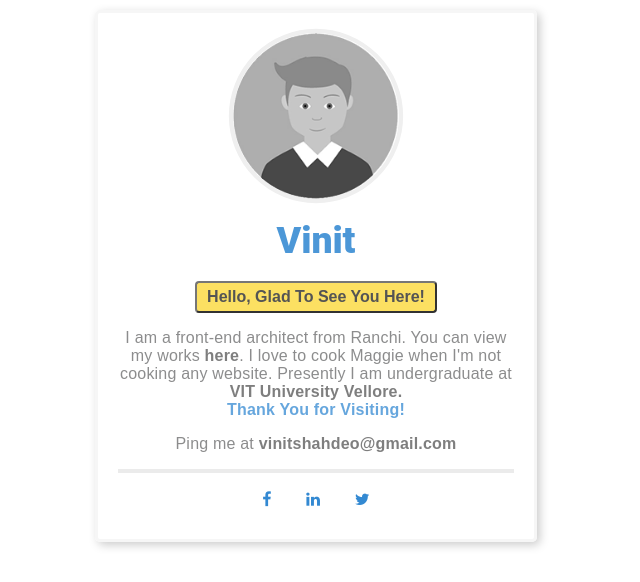
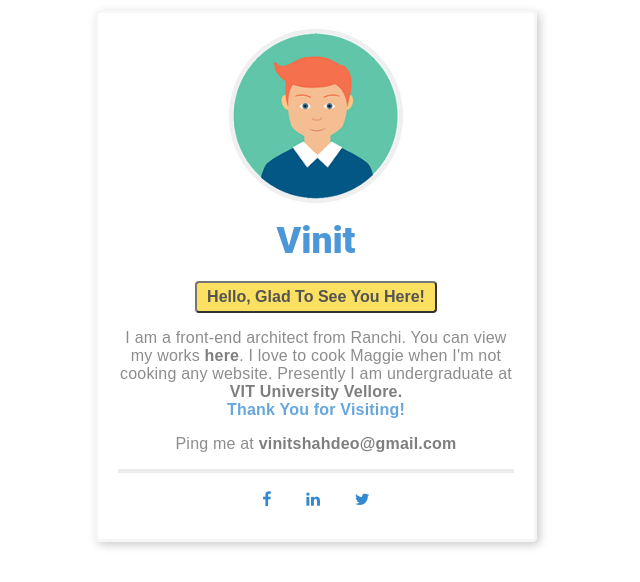
Before and after one commit to vinitshahdeo/SimpleBio, a PHP site: page / in a window 1280 px wide, with the pointer over the restyled element. Shown: the top 582 px of the page, without its empty margins (314-954 px from the left). Run offline with PHP 8.4, Linux system fonts and the light colour scheme.

Commit message:
Change in Profile image
The grayscale doesn't look good here

```diff
--- a/style.css
+++ b/style.css
@@ -144,9 +144,9 @@ a:hover, a:focus, a:active, a:visited {
   -webkit-transform: scale(1.05);
   transform: scale(1.05);
             cursor: pointer;
-             filter: grayscale(100%);
+/*              filter: grayscale(100%);
     -webkit-filter: grayscale(100%);
-    filter: gray;
+    filter: gray;   */
 
         }
 /* Social Media icons */
```
